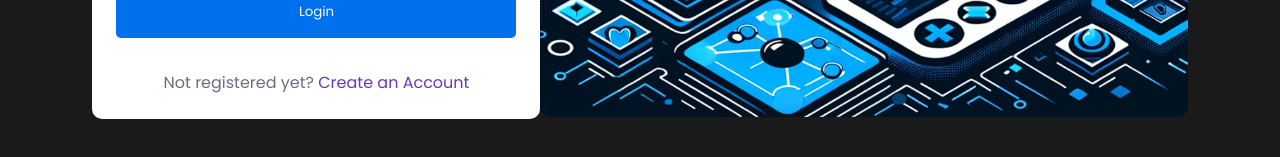
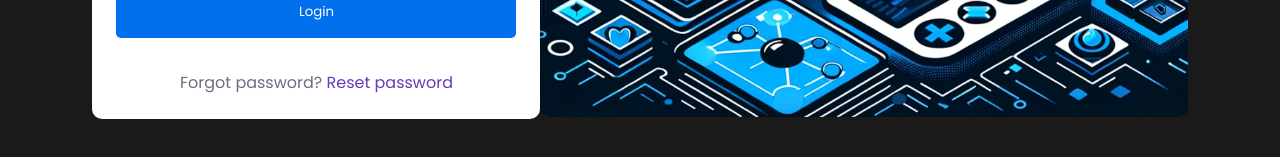
Before and after one commit to edberv1/DevLobby, a React (Create React App) app: page /login in a window 1280 px wide. Shown: the part 703-860 px from the top of the page. Built offline with nearby package versions, Linux system fonts and the light colour scheme.

Commit message:
Create password reset component
Improvements in Login, Logout function

```diff
--- /dev/null
+++ b/src/components/molecules/PasswordReset/index.jsx
@@ -0,0 +1,8 @@
+import React from 'react'
+import './PasswordReset.scss'
+
+const PasswordReset = () => {
+  return <div>PasswordReset</div>
+}
+
+export default PasswordReset
--- a/src/components/organisms/Login/Login.scss
+++ b/src/components/organisms/Login/Login.scss
@@ -104,7 +104,7 @@ $secondary-color: #1310e9;
       transition: 0.5s;
     }
 
-    .login-redirect {
+    .reset-redirect {
       margin-top: 2rem;
       color: #6a6f7d;
 
--- a/src/components/organisms/Login/index.jsx
+++ b/src/components/organisms/Login/index.jsx
@@ -6,6 +6,7 @@ import LoginImage from '../../../assets/images/Signup-image.png'
 import Navbar from '../../molecules/Navbar'
 import { useNavigate } from 'react-router-dom'
 import { AuthContext } from '../../../utils/AuthContext'
+import { Link } from 'react-router-dom'
 
 const Login = () => {
   const [loginCreds, setLoginCreds] = useState({ email: '', password: '' })
@@ -32,7 +33,7 @@ const Login = () => {
 
   const handleFocusChange = e => {
     if (emailRef.current && !emailRef.current.contains(e.target)) {
-      validEmail(loginCreds.email)
+      loginCreds.email.length && validEmail(loginCreds.email)
     }
   }
 
@@ -132,8 +133,8 @@ const Login = () => {
               Login
             </button>
           </div>
-          <div className='login-redirect'>
-            Not registered yet?<a href='/signup'> Create an Account</a>
+          <div className='reset-redirect'>
+            Forgot password? <Link to='/login/reset'> Reset password</Link>
           </div>
         </form>
         <div className='login-image-section'>
--- a/src/components/organisms/Signup/index.jsx
+++ b/src/components/organisms/Signup/index.jsx
@@ -114,10 +114,10 @@ const SignUp = () => {
   const handleFocusChange = name => {
     switch (name) {
       case 'username':
-        isValidUsername(signupCreds.username)
+        signupCreds.username.length && isValidUsername(signupCreds.username)
         break
       case 'email':
-        isValidEmail(signupCreds.email)
+        signupCreds.email.length && isValidEmail(signupCreds.email)
         break
       default:
         break
--- a/src/router.js
+++ b/src/router.js
@@ -16,6 +16,7 @@ import ProfileCard from "./components/organisms/Profile";
 import Testimonials from "./components/molecules/Testimonials";
 import ChallengeArea from "./components/organisms/ChallengeArea";
 import Verification from "./components/organisms/Verification";
+import PasswordReset from "./components/molecules/PasswordReset";
 
 const router = createBrowserRouter([
   {
@@ -75,7 +76,15 @@ const router = createBrowserRouter([
   },
   {
     path: "login",
-    element: <Login />,
+    children: [
+      {
+        index: true,
+        element: <Login />
+      }, {
+        path: "reset",
+        element: <PasswordReset />
+      }
+    ]
   },
   {
     path: "signup",
```
Also changed, not shown: src/components/molecules/PasswordReset/PasswordReset.scss (added).
